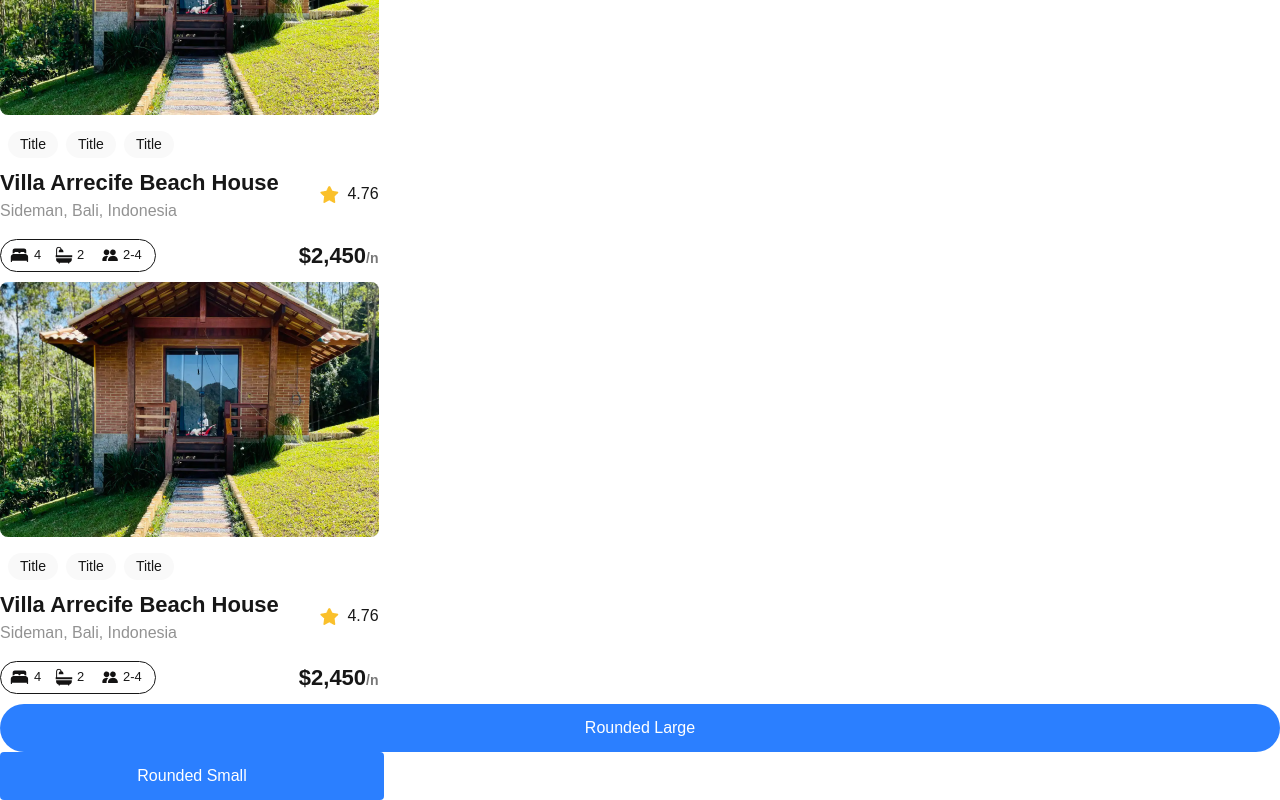
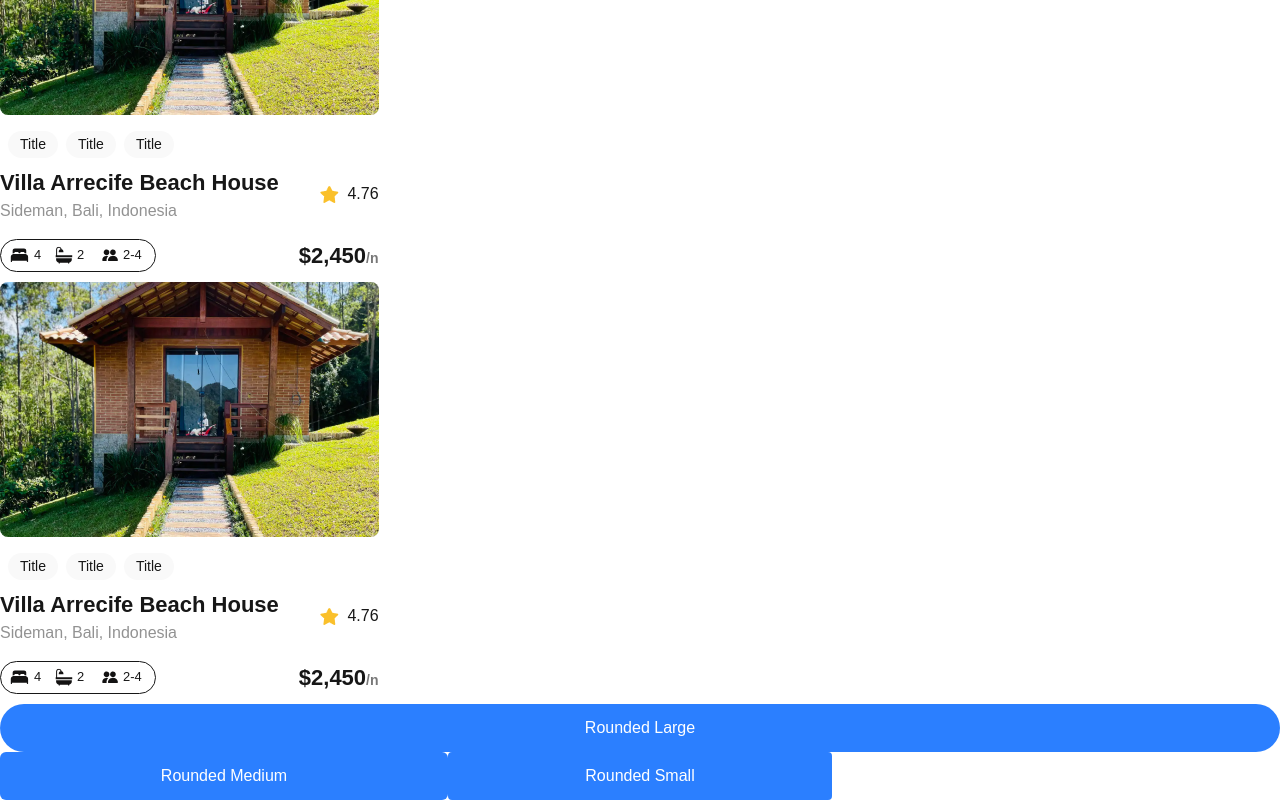
Before and after one commit to 26TracyNjoroge/alx-project-0x00-setup, a Next.js app in the folder alx-project-0x00/: page /landing in a window 1280 px wide. Shown: the part 168-968 px from the top of the page. Built offline with nearby package versions, Linux system fonts and the light colour scheme.

Commit message:
Update the button shape

```diff
--- a/alx-project-0x00/components/Button.tsx
+++ b/alx-project-0x00/components/Button.tsx
@@ -1,9 +1,9 @@
 import React from "react";
 import { ButtonProps } from "@/interfaces";
 
-const Button: React.FC<ButtonProps> = ({ shapes, width, title }) => {
+const Button: React.FC<ButtonProps> = ({ styles, width, title }) => {
     return (
-        <button className={`bg-blue-500 hover:bg-blue-700 px-6 py-3 text-white ${width}  ${shapes}`}>
+        <button className={`bg-blue-500 hover:bg-blue-700 px-6 py-3 text-white ${width}  ${styles}`}>
             {title}
         </button>
     )
--- a/alx-project-0x00/interfaces/index.ts
+++ b/alx-project-0x00/interfaces/index.ts
@@ -3,7 +3,7 @@ export interface PillProps {
 }
 
 export interface ButtonProps {
+    styles: string;
     width: string;
-    shapes: string;
     title: string;
 }
--- a/alx-project-0x00/pages/landing.tsx
+++ b/alx-project-0x00/pages/landing.tsx
@@ -7,8 +7,9 @@ const Landing: React.FC = () => {
             <h1 className=" text-xl font-extralight">Landing Page</h1>
             <Card />
             <Card />
-            <Button shapes="rounded-full" width="w-full" title="Rounded Large" />
-            <Button shapes="rounded-sm"  width="w-sm"title="Rounded Small" />
+            <Button styles="rounded-full" width="w-full" title="Rounded Large" />
+            <Button styles="rounded-md" width="w-md" title="Rounded Medium" />
+            <Button styles="rounded-sm"  width="w-sm" title="Rounded Small" />
 
         </div>
     )
```
